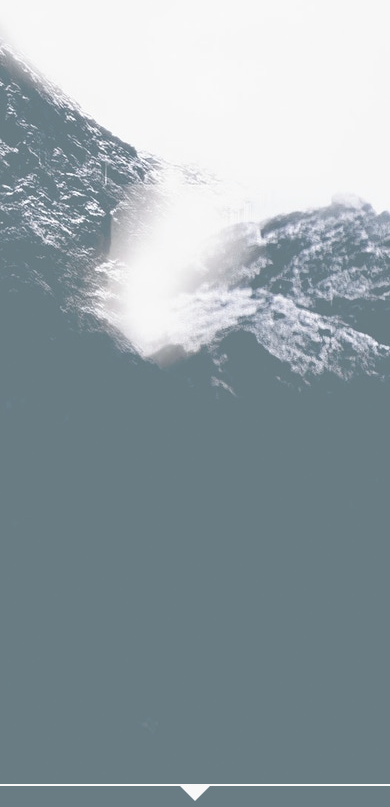
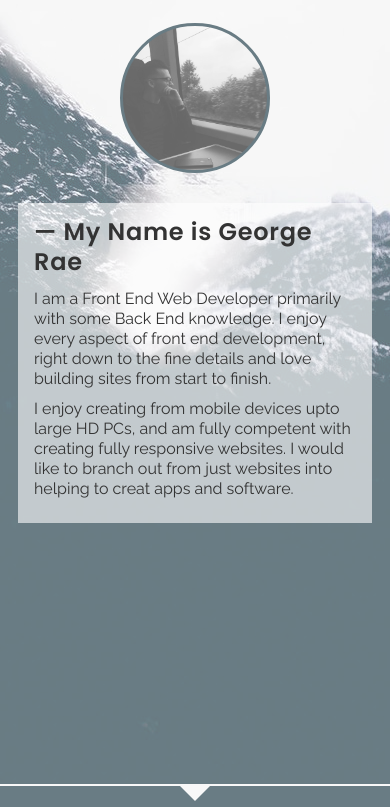
Before and after one commit to george-rae/george-rae.github.io, a website: page index.html in a window 390 px wide. Shown: the part 60-867 px from the top of the page. Drawn offline with nearby package versions, Linux system fonts and the light colour scheme.

Commit message:
Introduction done for mobile

```diff
--- a/css/_src/components/_component.header.scss
+++ b/css/_src/components/_component.header.scss
@@ -111,7 +111,15 @@ header {
                 margin-top: 0; height: 100%;
                 font-size: 18px;
                 line-height: 1;
-                a { color: $dark-grey; }
+                a {
+                    color: $dark-grey;
+                    transition: color .16s linear;
+                }
+
+                a:hover {
+                    color: $blue;
+                    transition: color .16s linear;
+                }
             }
         }
     }
--- a/css/_src/components/_component.main.scss
+++ b/css/_src/components/_component.main.scss
@@ -24,14 +24,14 @@ body {
                 z-index: 2;
             }
 
-            &.about {
+            &.intro {
                 background-image: url('../images/top-background-image.jpeg');
                 background-color: dimgrey;
                 background-blend-mode: screen, difference, lighten;
                 background-size: auto auto;
             }
 
-            &.projects {
+            &.about, &.contact-us {
                 border-top: 2px solid $off-white;
                 background-color: $blue;
                 position: relative;
@@ -39,7 +39,7 @@ body {
                 &::after { border-top-color: $blue; }
             }
 
-            &.contact-us {
+            &.projects {
                 border-top: 2px solid $blue;
                 background-color: $off-white;
                 position: relative;
@@ -47,4 +47,37 @@ body {
             }
         }
     }
+
+    @media only screen and (min-width: 320px) {
+        .profile-image {
+            height: 150px; width: 150px;
+            border: 3px solid $blue;
+            background-image: url('../images/George-rae.jpg');
+            background-size: 150px 150px;
+            background-repeat: no-repeat;
+            background-color: #666;
+            background-blend-mode: screen, difference, lighten;
+            border-radius: 50%;
+            display: block;
+            margin-top: 59px;
+            margin: 59px auto 0;
+        }
+
+        .introduction {
+            margin-top: 30px;
+            padding: 14px 16px;
+            background-color: rgba(255, 255, 255, 0.6);
+            color: $dark-grey;
+
+            h1 {
+                font-size: 24px; line-height: 30px;
+                margin-bottom: 12px;
+                font-weight: 600;
+                letter-spacing: .75px;
+                color: $dark-grey;
+            }
+
+            p { line-height: 20px; margin-bottom: 10px; }
+        }
+    }
 }
--- a/index.html
+++ b/index.html
@@ -14,7 +14,7 @@
     <body>
         <header>
             <section class="max-width">
-                <span class="name">George Rae</span>
+                <span class="name">GR</span>
                 <div class="mobile-nav-button">
                     <span></span>
                     <span></span>
@@ -31,8 +31,20 @@
             </section>
         </header>
         <main>
+            <section class="intro" id="intro">
+                <div class="section-content max-width">
+                    <div class="profile-image"></div>
+                    <article class="introduction">
+                        <h1>— My Name is George Rae</h1>
+                        <p>I am a Front End Web Developer primarily with some Back End knowledge. I enjoy every aspect of front end development, right down to the fine details and love building sites from start to finish.</p>
+                        <p> I enjoy creating from mobile devices upto large HD PCs, and am fully competent with creating fully responsive websites. I would like to branch out from just websites into helping to creat apps and software.</p>
+                    </article>
+                </div>
+            </section>
             <section class="about" id="about">
-                <div class="section-content max-width"></div>
+                <div class="section-content max-width">
+
+                </div>
             </section>
             <section class="projects" id="projects">
                 <h2 class="section-title">Projects</h2>
```
Also changed, not shown: css/main.css, images/George-rae.jpg (added).
